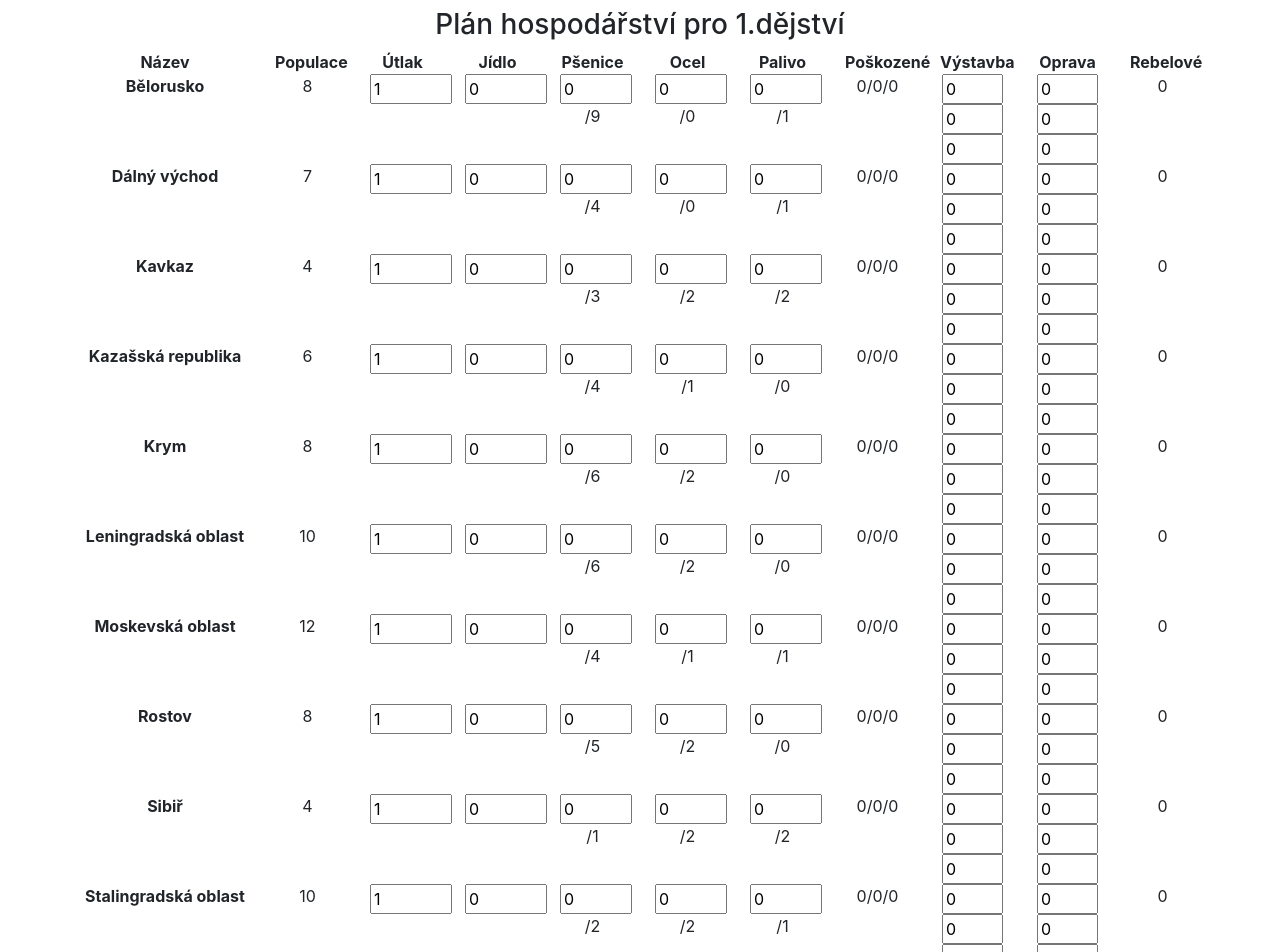
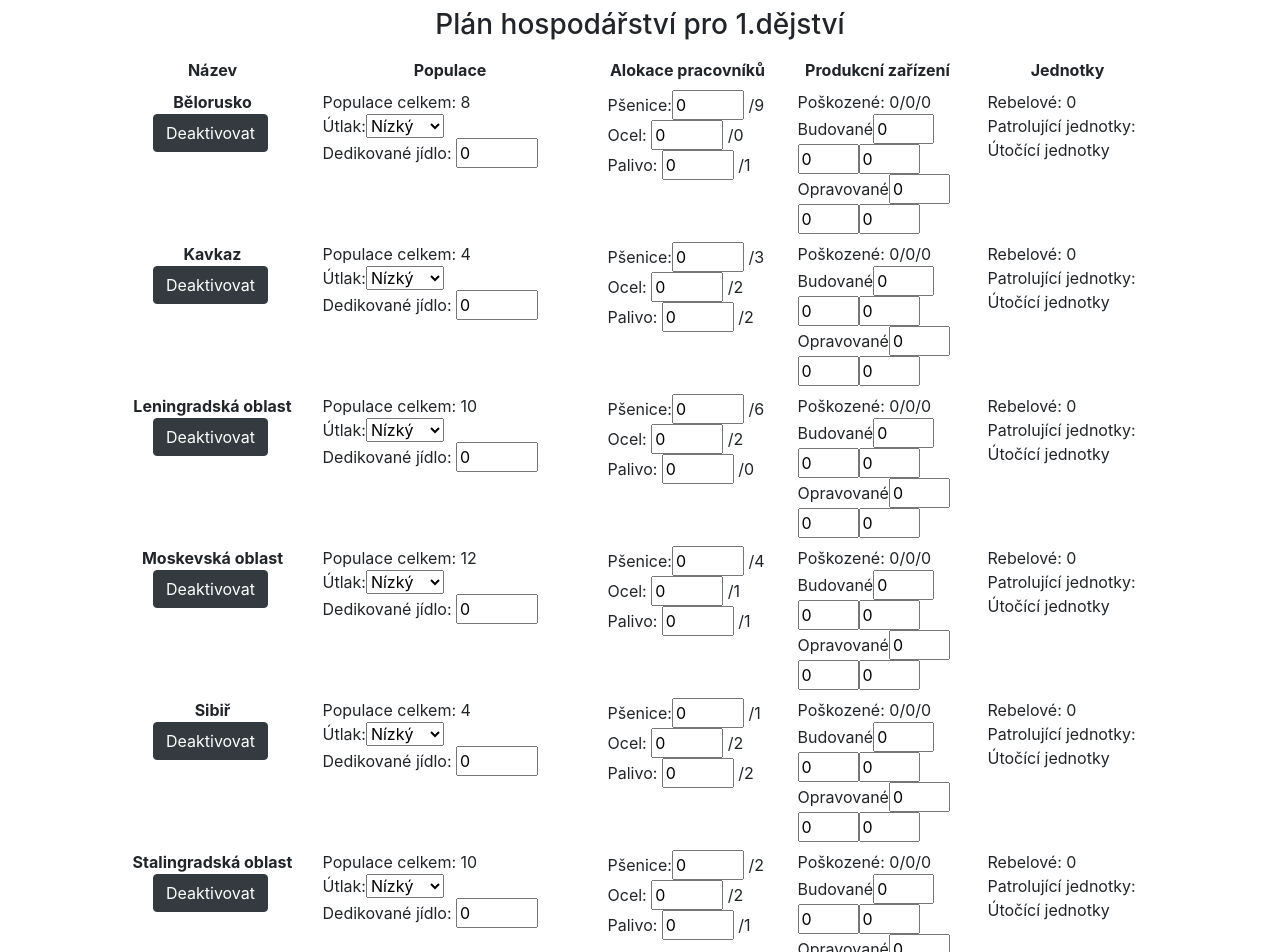
Before and after one commit to rolling-cz/cistky-minihra, a React (Create React App) app: page / in a window 1280 px wide. Shown: the top 952 px of the page. Built offline with nearby package versions, Linux system fonts and the light colour scheme.

Commit message:
layout + a region activation toggle

```diff
--- a/src/components/GameContainer.js
+++ b/src/components/GameContainer.js
@@ -5,6 +5,7 @@ import Button from "react-bootstrap/Button";
 import {evaluateAct} from "../services/Evaluator";
 import DetailedAuditLog from "./DetailedAuditLog";
 import TransportList from "./Transports";
+import RegionList from "./RegionList";
 
 export default class GameContainer extends React.Component {
     constructor(props) {
@@ -28,6 +29,13 @@ export default class GameContainer extends React.Component {
             region[id] = value;
         }
 
+        this.setState({currentState: newState})
+    }
+
+    toggleRegion(name) {
+        const newState = JSON.parse(JSON.stringify(this.state.currentState));
+        const region = newState.regions.find(region => region.name === name);
+        region.enabled = !region.enabled;
         this.setState({currentState: newState})
     }
 
@@ -66,55 +74,16 @@ export default class GameContainer extends React.Component {
         const definitions = getDefinitions();
 
         // TODO add armies
-        // TODO disable regions
 
         return (
             <div>
                 <h3 id="main-title">Plán hospodářství pro {this.state.history.length + 1}.dějství</h3>
 
-                <div className="row">
-                    <div className="col-md-2 font-weight-bold">
-                        Název
-                    </div>
-                    <div className="col-md-1 font-weight-bold">
-                        Populace
-                    </div>
-                    <div className="col-md-1 font-weight-bold">
-                        Útlak
-                    </div>
-                    <div className="col-md-1 font-weight-bold">
-                        Jídlo
-                    </div>
-                    <div className="col-md-1 font-weight-bold">
-                        Pšenice
-                    </div>
-                    <div className="col-md-1 font-weight-bold">
-                        Ocel
-                    </div>
-                    <div className="col-md-1 font-weight-bold">
-                        Palivo
-                    </div>
-                    <div className="col-md-1 font-weight-bold">
-                        Poškozené
-                    </div>
-                    <div className="col-md-1 font-weight-bold">
-                        Výstavba
-                    </div>
-                    <div className="col-md-1 font-weight-bold">
-                        Oprava
-                    </div>
-                    <div className="col-md-1 font-weight-bold">
-                        Rebelové
-                    </div>
-                </div>
-                {
-                    this.state.currentState.regions.map((regionState, i) => {
-                        return <Region definition={definitions.regions.find(region => region.name === regionState.name)}
-                                       currentState={regionState}
-                                       updateHandler={this.updateRegion.bind(this)}
-                                       key={i} />
-                    })
-                }
+                <RegionList definitions={definitions}
+                            currentState={this.state.currentState}
+                            updateHandler={this.updateRegion.bind(this)}
+                            toggleRegion={this.toggleRegion.bind(this)}
+                />
 
                 <TransportList defs={definitions}
                                transports={this.state.currentState.transports}
--- a/src/components/Region.js
+++ b/src/components/Region.js
@@ -1,4 +1,5 @@
 import React from "react";
+import Button from "react-bootstrap/Button";
 
 export default class Region extends React.Component {
     constructor(props) {
@@ -8,7 +9,8 @@ export default class Region extends React.Component {
             definition: props.definition,
             currentState: props.currentState,
             previousState: props.previousState,
-            updateHandler: props.updateHandler
+            updateHandler: props.updateHandler,
+            toggleRegion: props.toggleRegion
         }
     }
 
@@ -24,46 +26,48 @@ export default class Region extends React.Component {
 
     render() {
         return (
-            <div className="row">
+            <div className="row mt-2 justify-content-md-center">
                 <div className="col-md-2 font-weight-bold">
-                    {this.state.definition.name}
+                    {this.state.definition.name} <br />
+                    <Button variant="dark" onClick={() => this.state.toggleRegion(this.state.definition.name)} className="mr-1">
+                        Deaktivovat
+                    </Button>
                 </div>
-                <div className="col-md-1">
-                    {this.state.currentState.population.total}
+                <div className="col-md-3 text-left">
+                    Populace celkem: {this.state.currentState.population.total} <br />
+                    Útlak:
+                    <select id="fearLevel" value={this.state.currentState.fearLevel}  onChange={this.handleChange.bind(this)}>
+                        <option value="1">Nízký</option>
+                        <option value="2">Střední</option>
+                        <option value="3">Vysoký</option>
+                    </select> <br />
+                    Dedikované jídlo: <input id="food" type="text" size="3" value={this.state.currentState.food} onChange={this.handleChange.bind(this)} /> <br />
                 </div>
-                <div className="col-md-1">
-                    <input id="fearLevel" type="text" size="3" value={this.state.currentState.fearLevel} onChange={this.handleChange.bind(this)} />
+                <div className="col-md-2 text-left">
+                    Pšenice:
+                    <input id="population.wheat" type="text" size="2" value={this.state.currentState.population.wheat} onChange={this.handleChange.bind(this)} /> /
+                    {this.state.currentState.productionSites.wheat}<br />
+                    Ocel: <input id="population.steal" type="text" size="2" value={this.state.currentState.population.steal} onChange={this.handleChange.bind(this)} /> /
+                    {this.state.currentState.productionSites.steal} <br />
+                    Palivo: <input id="population.fuel" type="text" size="2" value={this.state.currentState.population.fuel} onChange={this.handleChange.bind(this)} /> /
+                    {this.state.currentState.productionSites.fuel} <br />
                 </div>
-                <div className="col-md-1">
-                    <input id="food" type="text" size="3" value={this.state.currentState.food} onChange={this.handleChange.bind(this)} />
-                </div>
-                <div className="col-md-1">
-                    <input id="population.wheat" type="text" size="2" value={this.state.currentState.population.wheat} onChange={this.handleChange.bind(this)} /> /
-                    {this.state.currentState.productionSites.wheat}
-                </div>
-                <div className="col-md-1">
-                    <input id="population.steal" type="text" size="2" value={this.state.currentState.population.steal} onChange={this.handleChange.bind(this)} /> /
-                    {this.state.currentState.productionSites.steal}
-                </div>
-                <div className="col-md-1">
-                    <input id="population.fuel" type="text" size="2" value={this.state.currentState.population.fuel} onChange={this.handleChange.bind(this)} /> /
-                    {this.state.currentState.productionSites.fuel}
-                </div>
-                <div className="col-md-1">
-                    {this.state.currentState.damaged.wheat}/{this.state.currentState.damaged.steal}/{this.state.currentState.damaged.fuel}
-                </div>
-                <div className="col-md-1">
+                <div className="col-md-2 text-left">
+                    Poškozené: {this.state.currentState.damaged.wheat}/{this.state.currentState.damaged.steal}/{this.state.currentState.damaged.fuel} <br />
+                    Budované
                     <input id="constructing.wheat" type="text" size="1" value={this.state.currentState.constructing.wheat} onChange={this.handleChange.bind(this)} />
                     <input id="constructing.steal" type="text" size="1" value={this.state.currentState.constructing.steal} onChange={this.handleChange.bind(this)} />
                     <input id="constructing.fuel" type="text" size="1" value={this.state.currentState.constructing.fuel} onChange={this.handleChange.bind(this)} />
-                </div>
-                <div className="col-md-1">
+                    <br />
+                    Opravované
                     <input id="repairing.wheat" type="text" size="1" value={this.state.currentState.repairing.wheat} onChange={this.handleChange.bind(this)} />
                     <input id="repairing.steal" type="text" size="1" value={this.state.currentState.repairing.steal} onChange={this.handleChange.bind(this)} />
                     <input id="repairing.fuel" type="text" size="1" value={this.state.currentState.repairing.fuel} onChange={this.handleChange.bind(this)} />
                 </div>
-                <div className="col-md-1">
-                    {this.state.currentState.rebels}
+                <div className="col-md-2 text-left">
+                    Rebelové: {this.state.currentState.rebels} <br />
+                    Patrolující jednotky:<br />
+                    Útočící jednotky<br />
                 </div>
             </div>
         )
--- /dev/null
+++ b/src/components/RegionList.js
@@ -0,0 +1,96 @@
+import React from "react";
+import Region from "./Region";
+import Button from "react-bootstrap/Button";
+
+export default class RegionList extends React.Component {
+    constructor(props) {
+        super(props);
+
+        this.state = {
+            definitions: props.definitions,
+            currentState: props.currentState,
+            updateHandler: props.updateHandler,
+            toggleRegion: props.toggleRegion,
+            regionToEnabled: null
+        }
+    }
+
+    componentWillReceiveProps(props) {
+        this.setState({currentState: props.currentState, regionToEnabled: null})
+    }
+
+    renderRegionActivation() {
+        const disabledRegions = [];
+        this.state.currentState.regions.forEach(region => {
+            if (!region.enabled) {
+                return disabledRegions.push(region.name)
+            }
+        });
+
+        if (disabledRegions.length > 0) {
+            return (
+                <div className="row justify-content-md-center mt-3">
+                    <div className="col-md-2">
+                        <select className="browser-default custom-select"
+                                value={this.state.regionToEnabled || disabledRegions[0]}
+                                onChange={(e) => this.setState({regionToEnabled: e.target.value})}>
+                            {disabledRegions.map((region, i) => {
+                                if (!region.enabled) {
+                                    return (<option value={region} key={i}>{region}</option>)
+                                } else {
+                                    return ""
+                                }
+                            })}
+                        </select>
+                    </div>
+                    <div className="col-md-2">
+                        <Button variant="success" onClick={() => this.state.toggleRegion(this.state.regionToEnabled || disabledRegions[0])}>
+                            Aktivovat region
+                        </Button>
+                    </div>
+                </div>
+            )
+        } else {
+            return "";
+        }
+    }
+
+    render() {
+        return (
+            <div className="mt-3">
+                <div className="row justify-content-md-center">
+                    <div className="col-md-2 font-weight-bold">
+                        Název
+                    </div>
+                    <div className="col-md-3 font-weight-bold">
+                        Populace
+                    </div>
+                    <div className="col-md-2 font-weight-bold">
+                        Alokace pracovníků
+                    </div>
+                    <div className="col-md-2 font-weight-bold">
+                        Produkcní zařízení
+                    </div>
+                    <div className="col-md-2 font-weight-bold">
+                        Jednotky
+                    </div>
+                </div>
+                {
+                    this.state.currentState.regions.map((regionState, i) => {
+                        if (regionState.enabled) {
+                            return <Region
+                                definition={this.state.definitions.regions.find(region => region.name === regionState.name)}
+                                currentState={regionState}
+                                updateHandler={this.state.updateHandler}
+                                toggleRegion={this.state.toggleRegion}
+                                key={i}/>
+                        } else {
+                            return "";
+                        }
+                    })
+                }
+                {this.renderRegionActivation()}
+            </div>
+        )
+    }
+}
--- a/src/components/Transports.js
+++ b/src/components/Transports.js
@@ -28,7 +28,7 @@ export default class TransportList extends React.Component {
         return (
             <div className="mt-3">
                 <h3>Seznam transportů mezi regiony</h3>
-                <div className="row">
+                <div className="row justify-content-md-center">
                     <div className="col-md-3 font-weight-bold">
                         Zdrojový region
                     </div>
@@ -43,7 +43,7 @@ export default class TransportList extends React.Component {
                     </div>
                 </div>
 
-                <div className="row">
+                <div className="row justify-content-md-center">
                     <div className="col-md-3">
                         <select className="browser-default custom-select"
                                 value={this.state.newTransportSource}
--- a/src/services/Definitions.js
+++ b/src/services/Definitions.js
@@ -4,6 +4,7 @@ module.exports.getInitialState = () => {
     defs.regions.forEach(region => {
         regionsDto.push({
             "name": region.name,
+            "enabled": region.priority < 3,
             "population": {
                 "total": calculateAbsoluteValue(defs.coefficients.population.start, region.start.population),
                 "wheat": 0,
--- a/src/services/Evaluator.js
+++ b/src/services/Evaluator.js
@@ -32,6 +32,10 @@ function finishTransport(auditLog, transport, regions) {
 }
 
 function evaluateRegion(auditLog, defs, region) {
+    if (!region.enabled) {
+        return;
+    }
+
     const regionDef = defs.regions.find(regionDef => regionDef.name === region.name);
 
     // TODO process armies
```
